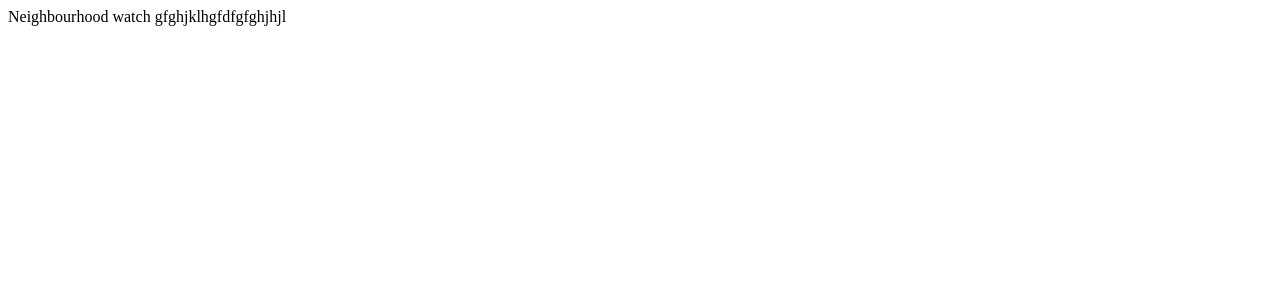
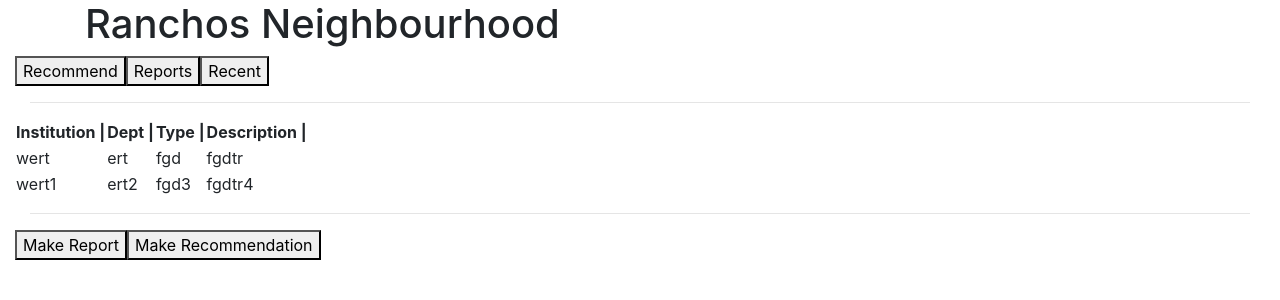
Before and after one commit to ephantuskaranja/hood_watch, a Django app: page / in a window 1280 px wide. Shown: the top 300 px of the page. Run offline with Django 3.2, Linux system fonts and the light colour scheme; the visitor is signed in with stand-in values (Sample User, id 1); some libraries are stand-ins or nearby versions.

Commit message:
create the basic index outlook

```diff
--- a/hood_app/templates/base.html
+++ b/hood_app/templates/base.html
@@ -1,12 +1,20 @@
 <!DOCTYPE html>
+{% load bootstrap4 %}
+{% load static %}
 <html>
 <head>
     <meta charset="utf-8" />
     <meta http-equiv="X-UA-Compatible" content="IE=edge">
     <title>{{ title }}</title>
     <meta name="viewport" content="width=device-width, initial-scale=1">
-    <link rel="stylesheet" type="text/css" media="screen" href="https://stackpath.bootstrapcdn.com/bootstrap/4.1.3/css/bootstrap.min.css" />
-    <script src="main.js"></script>
+
+  {% block styles %}
+  {% bootstrap_css %}
+
+  <link rel="stylesheet" href="{% static 'css/hood.css' %}">
+
+    {% endblock %}
+
 </head>
 <body>
     <header class="container center-align">
--- a/hood_app/templates/index.html
+++ b/hood_app/templates/index.html
@@ -1,3 +1,39 @@
-{{ title }}
+{% extends 'base.html' %}
+{% load bootstrap4 %}
+{% block content %}
+    <div class="container-fluid">
+        <div class="row">
+            <button>Recommend</button> <button>Reports</button> <button>Recent</button>
+        </div>
+        <hr>
+        <div class="row">
+            <table>
+                <tr>
+                  <th>Institution |</th>
+                  <th>Dept |</th>
+                  <th>Type |</th>
+                  <th>Description |</th>
+                </tr>
+                <tr>
+                  <td>wert</td>
+                  <td>ert</td>
+                  <td>fgd</td>
+                  <td>fgdtr</td>
+                </tr>
+                <tr>
+                    <td>wert1</td>
+                    <td>ert2</td>
+                    <td>fgd3</td>
+                    <td>fgdtr4</td>
+                  </tr>
+              </table>
+        </div>
 
-gfghjklhgfdfgfghjhjl
+              <hr>
+        <div class="row">
+            <button>Make Report</button> <button>Make Recommendation</button>
+
+        </div>
+
+    </div>
+{% endblock %}
```
Also changed, not shown: hood_app/static/css/hood.css (added).
